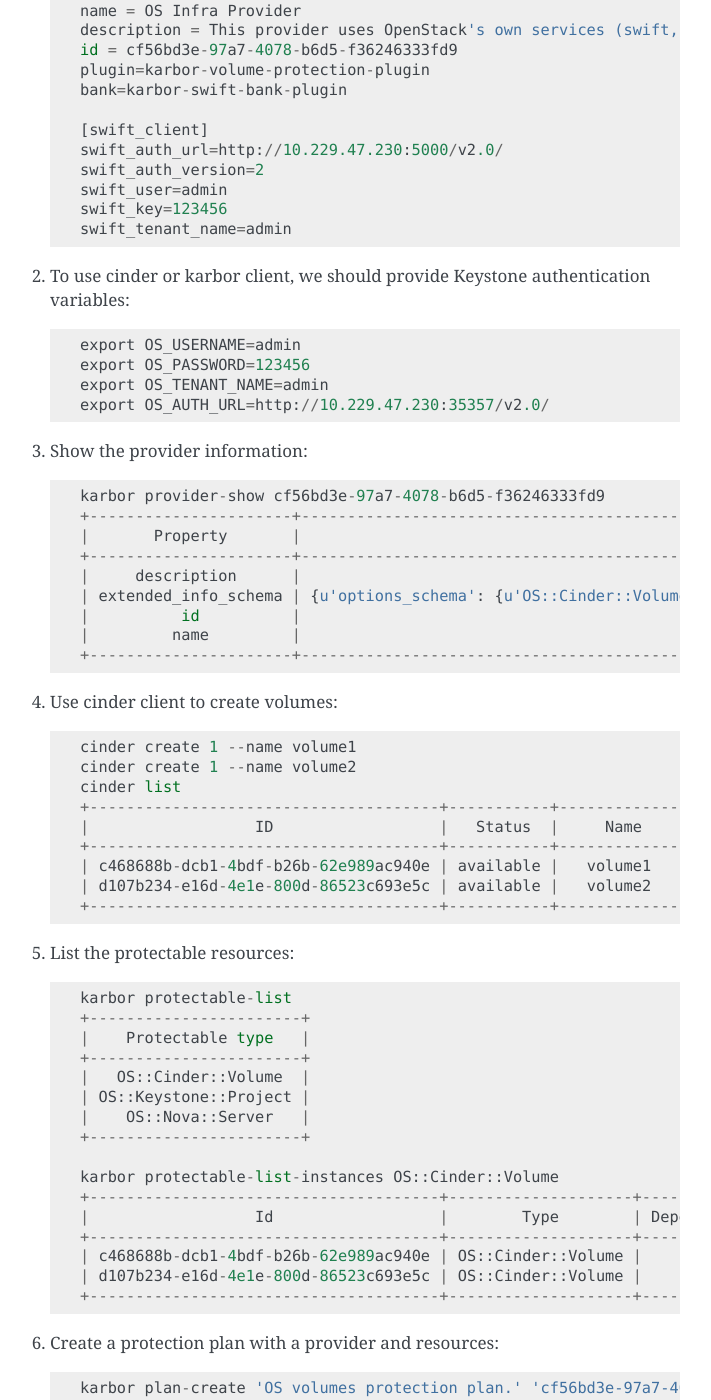
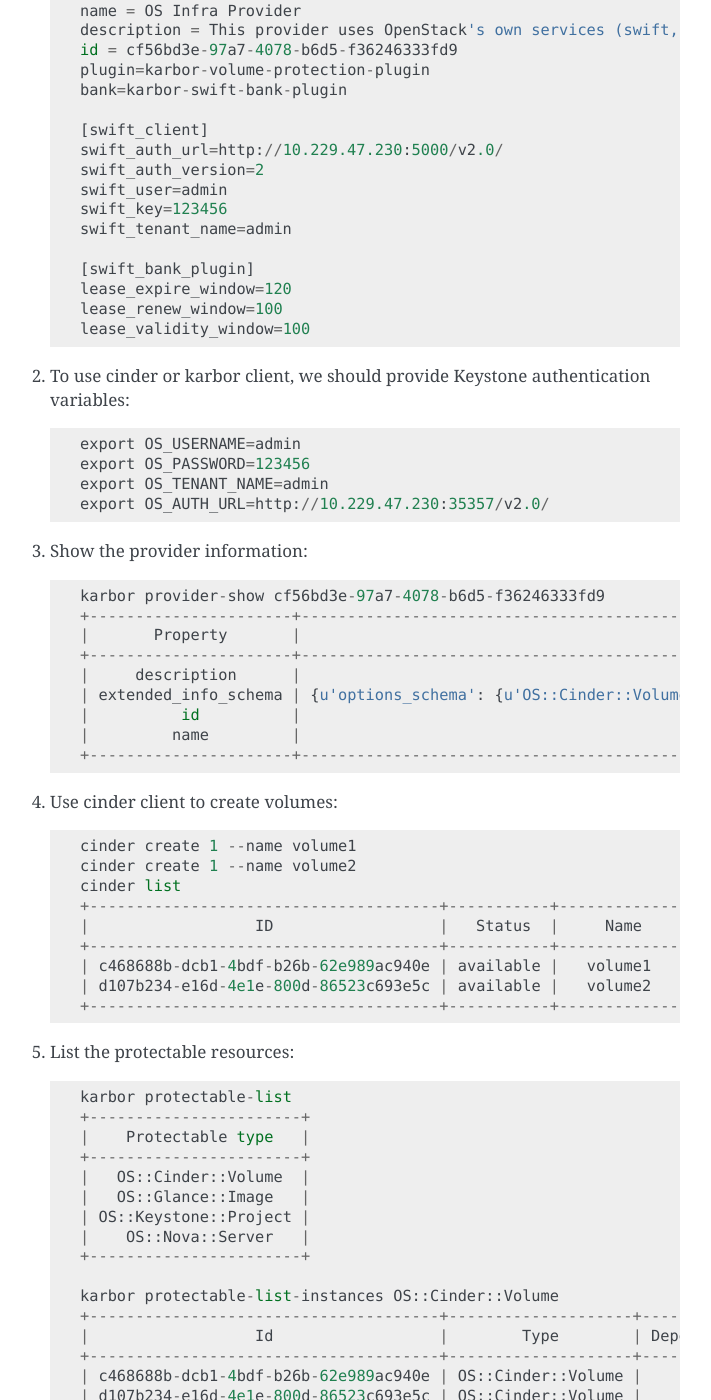
Before and after one commit to openstack-archive/karbor, a Sphinx documentation site: the page built from doc/source/usage.rst, in a window 1280 px wide and 1400 px high, scrolled down 325 px. Shown: the whole window, without its empty margins (400-1111 px from the left). Built offline with Sphinx 7.4.7, drawn with Linux system fonts in a browser that asks for light colours.

Commit message:
Update usage.rst
* add swift_bank_plugin in openstack-infra.conf.
* fix output instruction of karbor protectable-list.

Change-Id: I3f5f4ced081f31366ba772febf6ec8fbc7672dc7

```diff
--- a/doc/source/usage.rst
+++ b/doc/source/usage.rst
@@ -24,6 +24,11 @@
     swift_user=admin
     swift_key=123456
     swift_tenant_name=admin
+
+    [swift_bank_plugin]
+    lease_expire_window=120
+    lease_renew_window=100
+    lease_validity_window=100
 
 
 
@@ -66,6 +71,7 @@
     |    Protectable type   |
     +-----------------------+
     |   OS::Cinder::Volume  |
+    |   OS::Glance::Image   |
     | OS::Keystone::Project |
     |    OS::Nova::Server   |
     +-----------------------+
```
